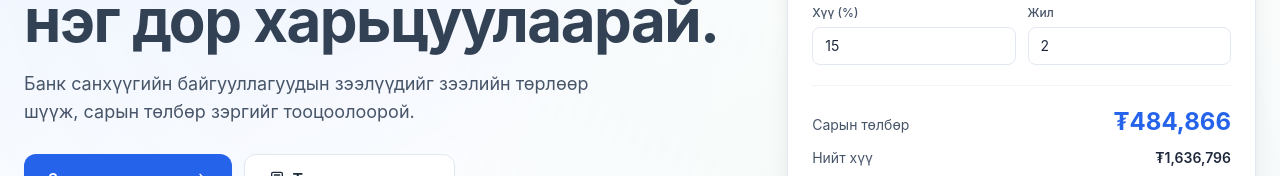
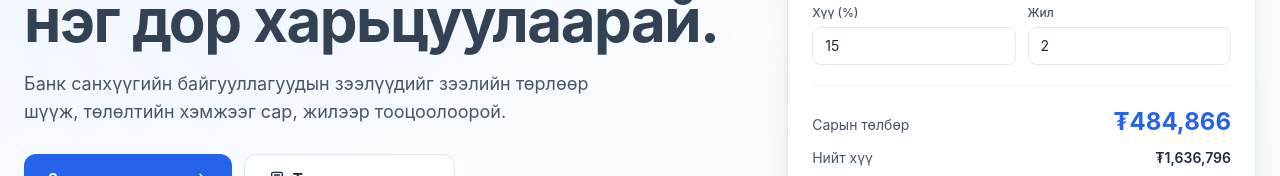
Before and after one commit to Sodbiligtse/zeelhub, a React (Vite) app: page / in a window 1280 px wide. Shown: the part 321-497 px from the top of the page. Built offline with nearby package versions, Linux system fonts and the light colour scheme.

Commit message:
Update App.jsx

```diff
--- a/src/App.jsx
+++ b/src/App.jsx
@@ -77,7 +77,7 @@ const STRINGS = {
     nav_home: 'Нүүр', nav_banks: 'Банкууд', nav_compare: 'Харьцуулах', nav_calculator: 'Тооцоолуур',
     hero_badge_pre: 'банк ·', hero_badge_mid: 'зээлийн бүтээгдэхүүн · Бодит тооцоолол',
     hero_title1: 'Монголын', hero_title2: 'шилдэг зээлийн хүүг', hero_title3: 'нэг дор харьцуулаарай.',
-    hero_sub: 'Банк санхүүгийн байгууллагуудын зээлүүдийг зээлийн төрлөөр шүүж, сарын төлбөр зэргийг тооцоолоорой.',
+    hero_sub: 'Банк санхүүгийн байгууллагуудын зээлүүдийг зээлийн төрлөөр шүүж, төлөлтийн хэмжээг сар, жилээр тооцоолоорой.',
     hero_cta1: 'Зээл харьцуулах', hero_cta2: 'Тооцоолуур нээх',
     hero_stat1: 'Томоохон банк', hero_stat2: 'Зээлийн бүтээгдэхүүн', hero_stat3: 'Өнөөдрийн шилдэг хүү',
     banks_title: 'Банкаар харах', banks_sub: 'Аль ч банкийг дарж зээлийн бүтээгдэхүүнийг харна уу.',
```
